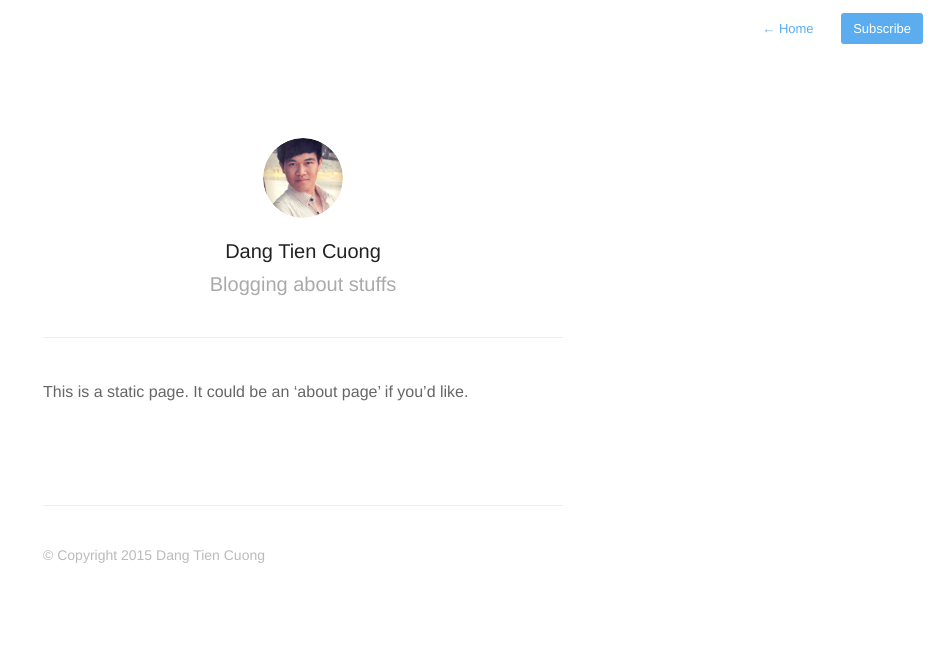
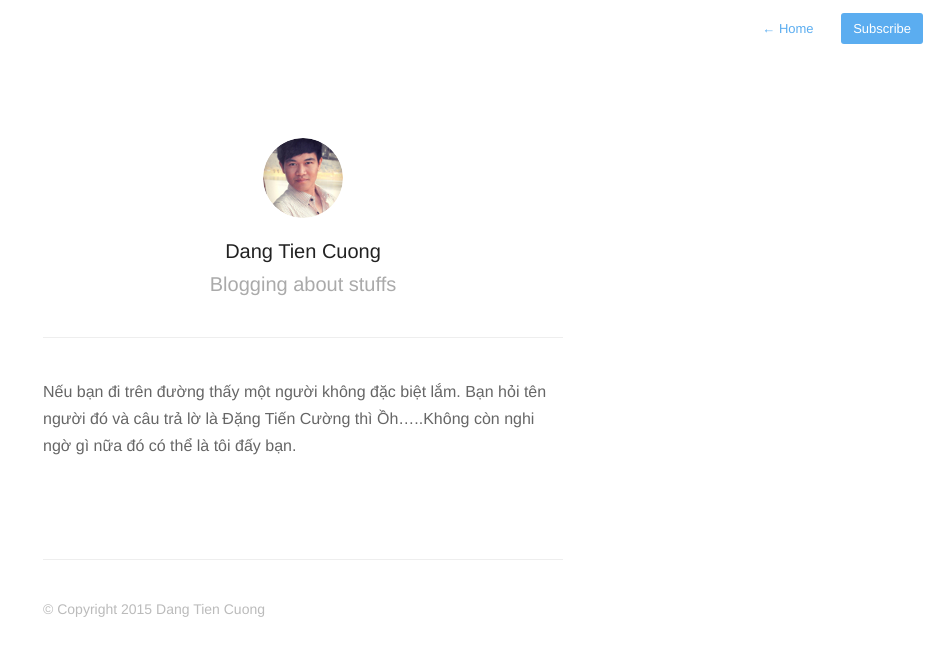
Before and after one commit to cinoss/cinoss.github.io, a Jekyll site: the page built from about.md, in a window 1280 px wide. Shown: the top 656 px of the page, without its empty margins (337-1280 px from the left). Built offline with Jekyll 4.4.1, drawn with Linux system fonts in a browser that asks for light colours; nearby versions of some CDN libraries; Markdown is read by kramdown in place of the engine named in the settings.

Commit message:
change about

```diff
--- a/about.md
+++ b/about.md
@@ -4,6 +4,7 @@ permalink: about/
 profile: true
 ---
 
-This is a static page. It could be an 'about page' if you'd like.
+Nếu bạn đi trên đường thấy một người không đặc biệt lắm. Bạn hỏi tên người đó và câu trả lờ là Đặng Tiến Cường thì Ồh.....Không còn nghi ngờ gì nữa đó có thể là tôi đấy bạn.
+
 
 {% include footer.html %}
```
